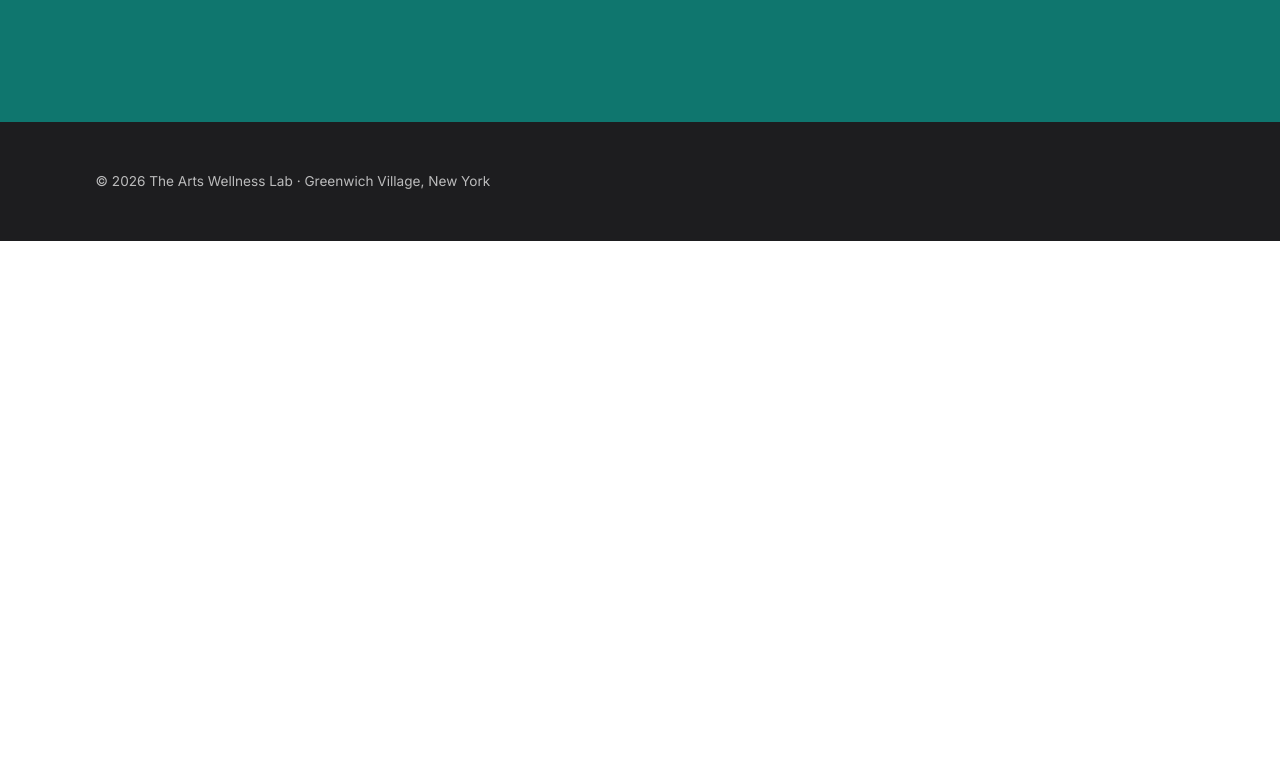
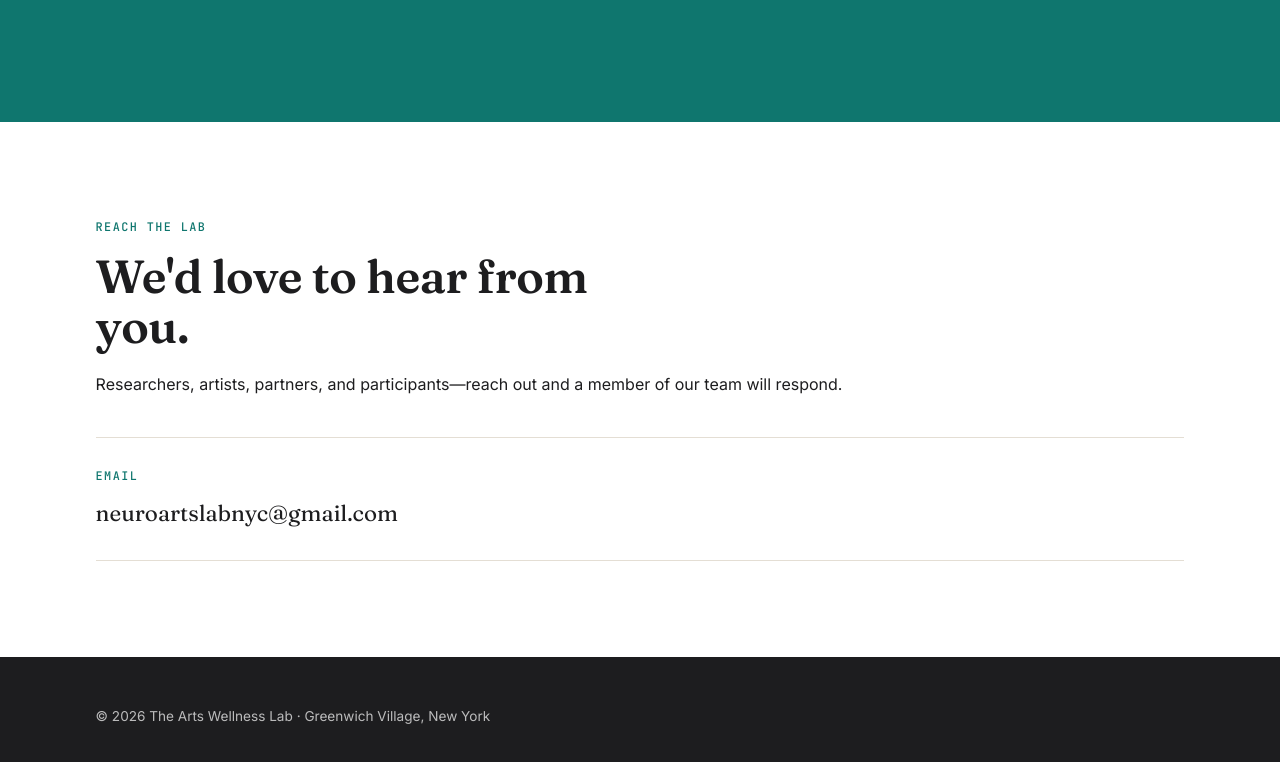
Before and after one commit to nsdewald/artswellnesslab, a plain HTML site: page contact.html in a window 1280 px wide. Shown: the part 564-1326 px from the top of the page. Before the commit the page ends 805 px from the top, so only its background shows below. Drawn offline with Linux system fonts and the light colour scheme.

Commit message:
Restore contact section with email only
Co-Authored-By: Claude Opus 4.8 <noreply@anthropic.com>

```diff
--- a/contact.html
+++ b/contact.html
@@ -161,6 +161,18 @@ footer a:hover { color: #fff; }
   </div>
 </section>
 
+<section class="contact wrap">
+  <span class="mono">Reach the Lab</span>
+  <h2>We'd love to hear from you.</h2>
+  <p>Researchers, artists, partners, and participants&mdash;reach out and a member of our team will respond.</p>
+  <div class="contact-grid">
+    <div>
+      <span class="mono">Email</span>
+      <a class="value" href="mailto:neuroartslabnyc@gmail.com">neuroartslabnyc@gmail.com</a>
+    </div>
+  </div>
+</section>
+
 <footer>
   <div class="wrap">
     <span>© 2026 The Arts Wellness Lab · Greenwich Village, New York</span>
```
Also changed, not shown: images/hero.png, images/hero_old.png (added).
